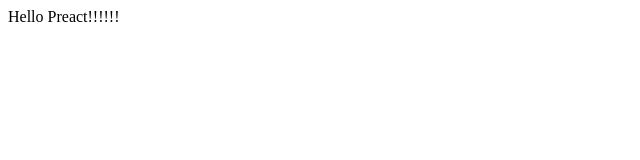
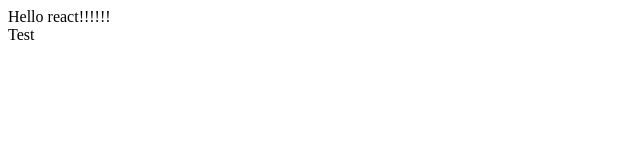
Before and after one commit to ArthurFree/gitlab_tree, a React app: page / in a window 1280 px wide. Shown: the top 160 px of the page, without its empty margins (0-640 px from the left). Built offline with nearby package versions, Linux system fonts and the light colour scheme.

Commit message:
preact => react

```diff
--- a/package.json
+++ b/package.json
@@ -14,6 +14,8 @@
   "author": "ArthurFree",
   "license": "MIT",
   "devDependencies": {
+    "@types/react": "^16.0.25",
+    "@types/react-dom": "^16.0.3",
     "@types/webpack-env": "^1.13.2",
     "babel-core": "^6.26.0",
     "babel-eslint": "^8.0.2",
@@ -40,7 +42,7 @@
     "axios": "^0.17.1",
     "mobx": "^3.3.1",
     "mobx-react": "^4.3.4",
-    "preact": "^8.2.6",
-    "preact-compat": "^3.17.0"
+    "react": "^16.1.1",
+    "react-dom": "^16.1.1"
   }
 }
--- a/src/index.tsx
+++ b/src/index.tsx
@@ -1,11 +1,15 @@
-import{ h, render, Component } from 'preact';
+import * as React from 'react';
+import * as ReactDOM from 'react-dom';
 import { Provider } from 'mobx-react';
+// import * as React from 'react';
 
-import configureStore from './stores';
+// import configureStore from './stores';
+import configureStore from 'stores';
+import Test from './views/test';
 
 const stores = configureStore();
 
-class Root extends Component<any, any> {
+class Root extends React.Component<any, any> {
     constructor(props: any) {
         super(props);
         console.log('-- stores --', stores);
@@ -17,12 +21,17 @@
 
     render() {
         return (
-            <div>Hello Preact!!!!!!</div>
+            <Provider {...stores}>
+                <div>
+                    Hello react!!!!!!
+                    <Test />
+                </div>
+            </Provider>
         )
     }
 }
 
-render(
+ReactDOM.render(
 	<Root />,
 	document.getElementById('app')
 );
--- a/src/stores/index.ts
+++ b/src/stores/index.ts
@@ -1,4 +1,7 @@
+import Test from './test';
+
 const stores = {
+    Test
     // ...store
 };
 
--- a/src/stores/test.ts
+++ b/src/stores/test.ts
@@ -1,6 +1,6 @@
 import { observable, action } from 'mobx';
-import utils from '../utils';
 import { GetTopicParam } from '../interface';
+import utils from 'utils';
 
 class Test {
     @observable list: any = [];
@@ -17,3 +17,5 @@
         });
     }
 }
+
+export default new Test();
--- a/src/views/test.tsx
+++ b/src/views/test.tsx
@@ -1,8 +1,13 @@
-import { Component, h } from 'preact';
+import * as React from 'react';
+import { observer, inject } from 'mobx-react';
 
-export default class Test extends Component<any, any> {
+@inject((stores: any): any => ({
+    list: stores.Test.list
+}))
+@observer
+export default class Test extends React.Component<any, any> {
     componentDidMount() {
-
+        console.log('--- list ---', this.props.list);
     }
 
     render () {
```
Also changed, not shown: tsconfig.json (+7 -3 lines), 1 other file (tests, documents, lock files or other folders).
